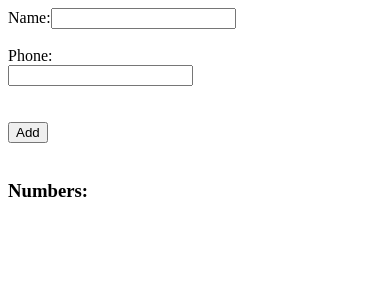
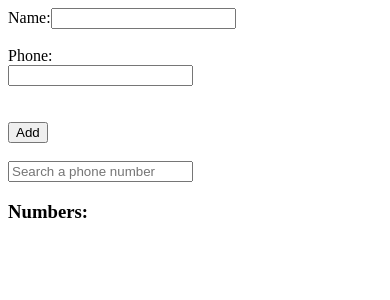
Before and after one commit to gabrielCharibPolls/part1, a React (Create React App) app: page / in a window 390 px wide. Shown: the top 300 px of the page. Built offline with nearby package versions, Linux system fonts and the light colour scheme.

Commit message:
2.9: phonebook

```diff
--- a/src/App.js
+++ b/src/App.js
@@ -1,8 +1,8 @@
 import React, { useState } from 'react';
 
-const TaskForm = () => {
-  const [tasks, setTasks] = useState([]);
-  const [taskName, setTaskName] = useState('');
+const App = () => {
+  const [phone, setPhone] = useState([]);
+  const [Name, setName] = useState('');
   const [taskDescription, setTaskDescription] = useState('');
 
 
@@ -11,8 +11,8 @@ const TaskForm = () => {
   /////////////////////////////////////////////
   const handleSubmit = event => {
     event.preventDefault();
-    setTasks([...tasks, { taskName, taskDescription }]);
-    setTaskName('');
+    setPhone([...phone, { Name, taskDescription }]);
+    setName('');
     setTaskDescription('');
   };
 
@@ -24,26 +24,35 @@ const TaskForm = () => {
            </label>
         <input
             type="text"
-            value={taskName}
-            onChange={e => setTaskName(e.target.value)}
+            value={Name}
+            onChange={e => setName(e.target.value)}
           />
       </div>
     )
     }
-  const DisplayTask= () => {
+  const DisplayPhone= () => {
     return (
       <div>
       <h3>Numbers:</h3>
       <ul>
-        {tasks.map((task, index) => (
+        {phone.map((phone, index) => (
           <li key={index}>
-            {task.taskName} : {task.taskDescription}
+            {phone.Name} : {phone.taskDescription}
           </li>
         ))}
       </ul>
       </div>
     )
     }
+
+
+    ////////////////////////////////////////////////////////////////
+    ///methode de filtrage
+    ///////////////////////////////////////////////////////////////
+    const filteredName = phone.filter(phone => {
+      return phone.Name.toLowerCase().includes(Name.toLowerCase());
+    });
+
 
   const DisplayInputPhone= () => {
     return (
@@ -60,6 +69,23 @@ const TaskForm = () => {
       </div>
     )
     }
+
+
+    ////////////////////////////////////////////////////////////////
+    ///compotent qui contient le formulaire pour le filtrage
+    ///////////////////////////////////////////////////////////////
+    const DisplayInputSearch = () => {
+      return (
+        <div>
+      <input
+        type="text"
+        placeholder="Search a phone number"
+        value={phone}
+        onChange={filteredName}
+      />
+        </div>
+      )
+      }
 
 
     /////////////////////////////////////////////
@@ -80,16 +106,14 @@ const TaskForm = () => {
       )
       }
 
-
-
-
   return (
     <div>
       <DisplayForms />
       <br />
-      <DisplayTask />
+      <DisplayInputSearch />
+      <DisplayPhone />
     </div>
   );
 };
 
-export default TaskForm;
+export default App;
```
